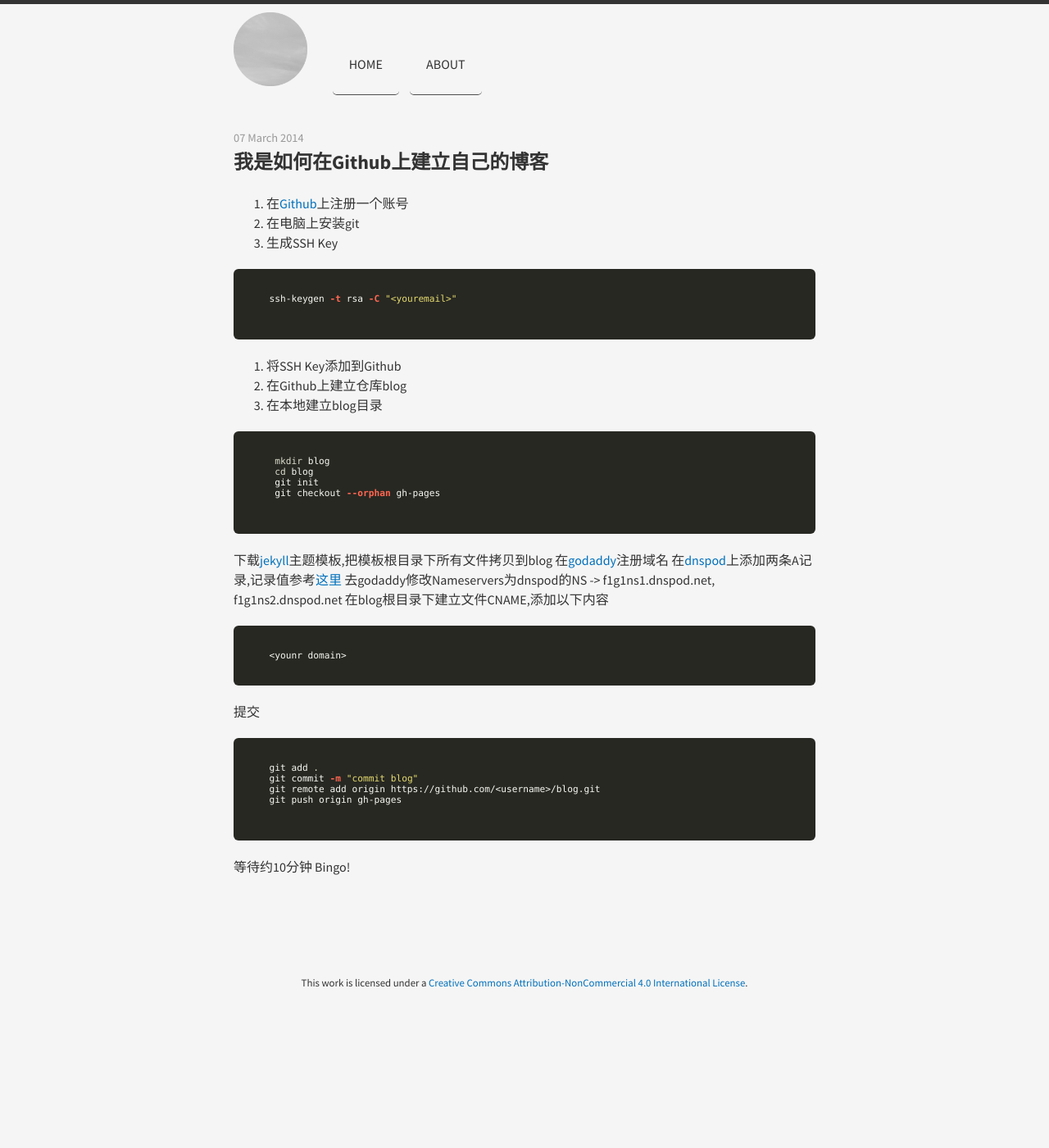
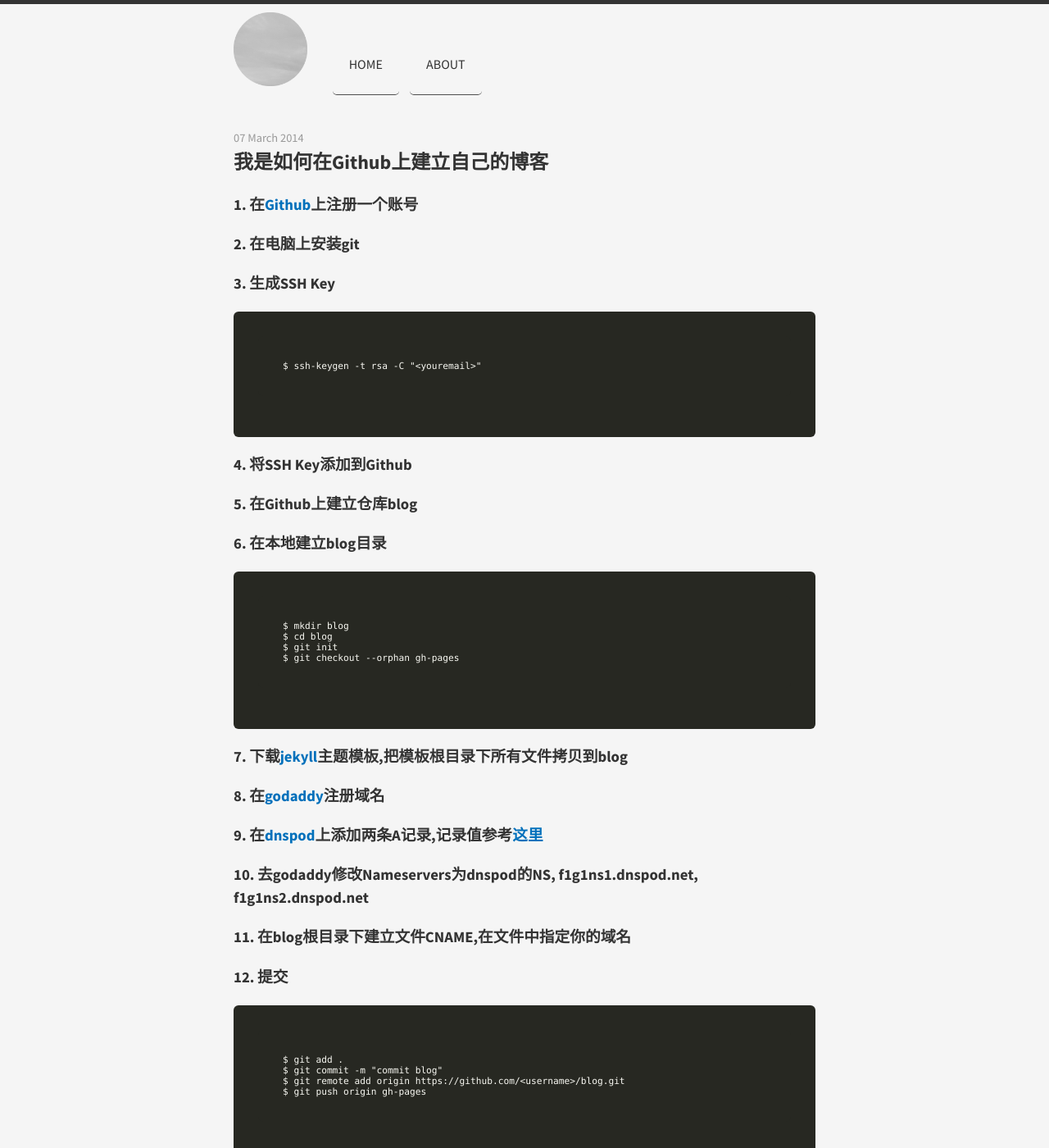
Before and after one commit to Humor-er/yjdblog, a Jekyll site: the page built from _posts/2014-03-07-demo-post.md, in a window 1280 px wide and 1400 px high. Shown: the whole window at 82% size. Built offline with Jekyll 4.4.1, drawn with Linux system fonts in a browser that asks for light colours; nearby versions of some CDN libraries; Markdown is read by kramdown in place of the engine named in the settings.

Commit message:
Update 2014-03-07-demo-post.md

```diff
--- a/_posts/2014-03-07-demo-post.md
+++ b/_posts/2014-03-07-demo-post.md
@@ -3,34 +3,31 @@
 title: 我是如何在Github上建立自己的博客
 ---
 
-1. 在<a href="https://github.com">Github</a>上注册一个账号<br/>
-2. 在电脑上安装git<br/>
-3. 生成SSH Key <br/>
- {% highlight bash %}
-  ssh-keygen -t rsa -C "<youremail>"
- {% endhighlight %}
-4. 将SSH Key添加到Github<br/>
-5. 在Github上建立仓库blog<br/>
-6. 在本地建立blog目录
- {% highlight bash %}
-   mkdir blog
-   cd blog
-   git init
-   git checkout --orphan gh-pages
- {% endhighlight %}
-下载<a href="http://jekyllthemes.org/">jekyll</a>主题模板,把模板根目录下所有文件拷贝到blog
-在<a href="http://www.godaddy.com/">godaddy</a>注册域名
-在<a href="https://www.dnspod.cn/">dnspod</a>上添加两条A记录,记录值参考<a href="https://help.github.com/articles/my-custom-domain-isn-t-working">这里</a>
-去godaddy修改Nameservers为dnspod的NS -> f1g1ns1.dnspod.net, f1g1ns2.dnspod.net
-在blog根目录下建立文件CNAME,添加以下内容
-{% highlight bash %}
-  <younr domain>
-{% endhighlight %}
-提交 {% highlight bash %}
-  git add .
-  git commit -m "commit blog"
-  git remote add origin https://github.com/<username>/blog.git
-  git push origin gh-pages
- {% endhighlight %}
-等待约10分钟
-Bingo!
+###1. 在<a href="https://github.com">Github</a>上注册一个账号
+###2. 在电脑上安装git
+###3. 生成SSH Key
+
+	$ ssh-keygen -t rsa -C "<youremail>"
+
+###4. 将SSH Key添加到Github
+###5. 在Github上建立仓库blog
+###6. 在本地建立blog目录
+
+	$ mkdir blog
+	$ cd blog
+	$ git init
+	$ git checkout --orphan gh-pages
+
+###7. 下载<a href="http://jekyllthemes.org/">jekyll</a>主题模板,把模板根目录下所有文件拷贝到blog
+###8. 在<a href="http://www.godaddy.com/">godaddy</a>注册域名
+###9. 在<a href="https://www.dnspod.cn/">dnspod</a>上添加两条A记录,记录值参考<a href="https://help.github.com/articles/my-custom-domain-isn-t-working">这里</a>
+###10. 去godaddy修改Nameservers为dnspod的NS, f1g1ns1.dnspod.net, f1g1ns2.dnspod.net
+###11. 在blog根目录下建立文件CNAME,在文件中指定你的域名
+###12. 提交
+
+	$ git add .
+	$ git commit -m "commit blog"
+	$ git remote add origin https://github.com/<username>/blog.git
+	$ git push origin gh-pages
+
+<br/>等待约10分钟.Bingo!
```
